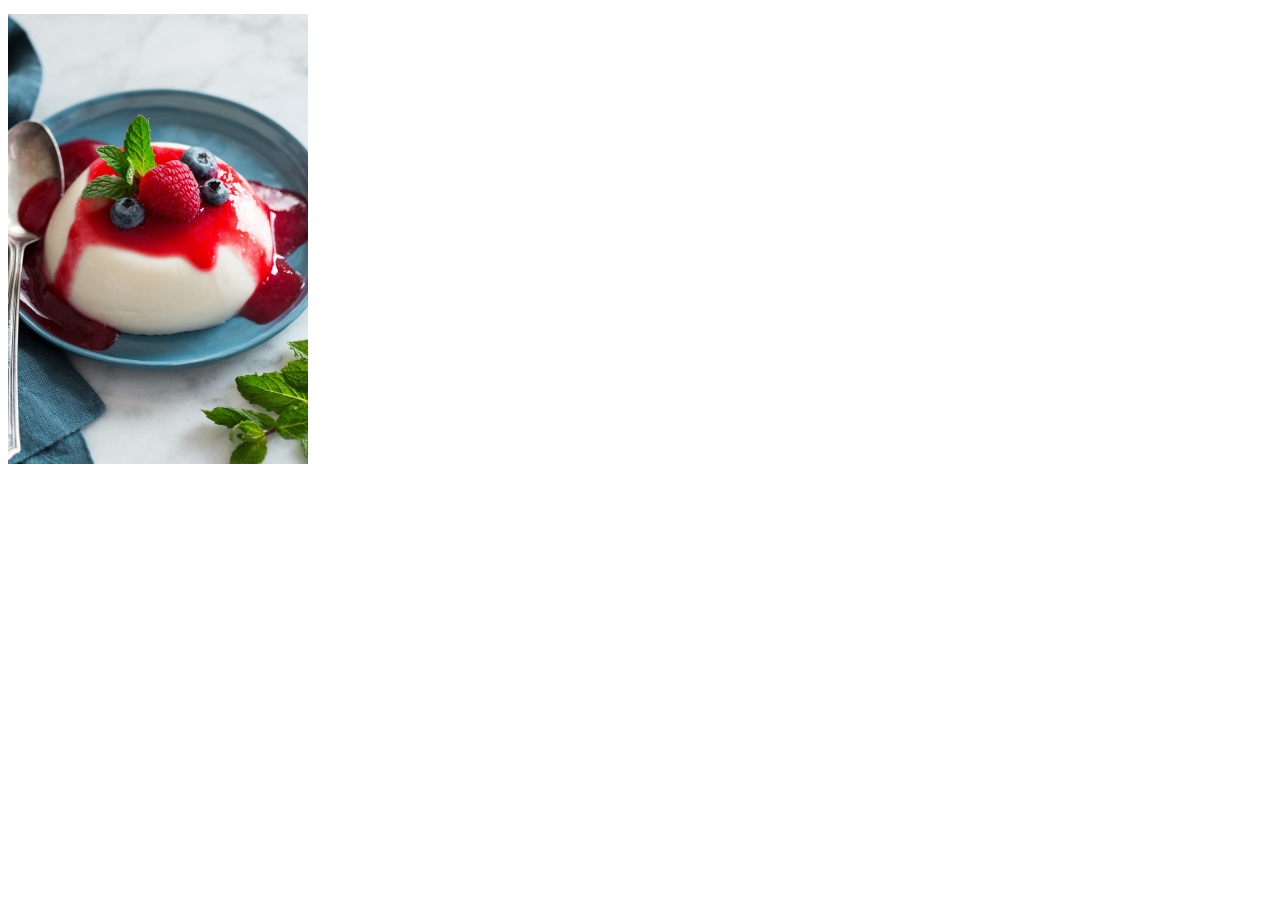
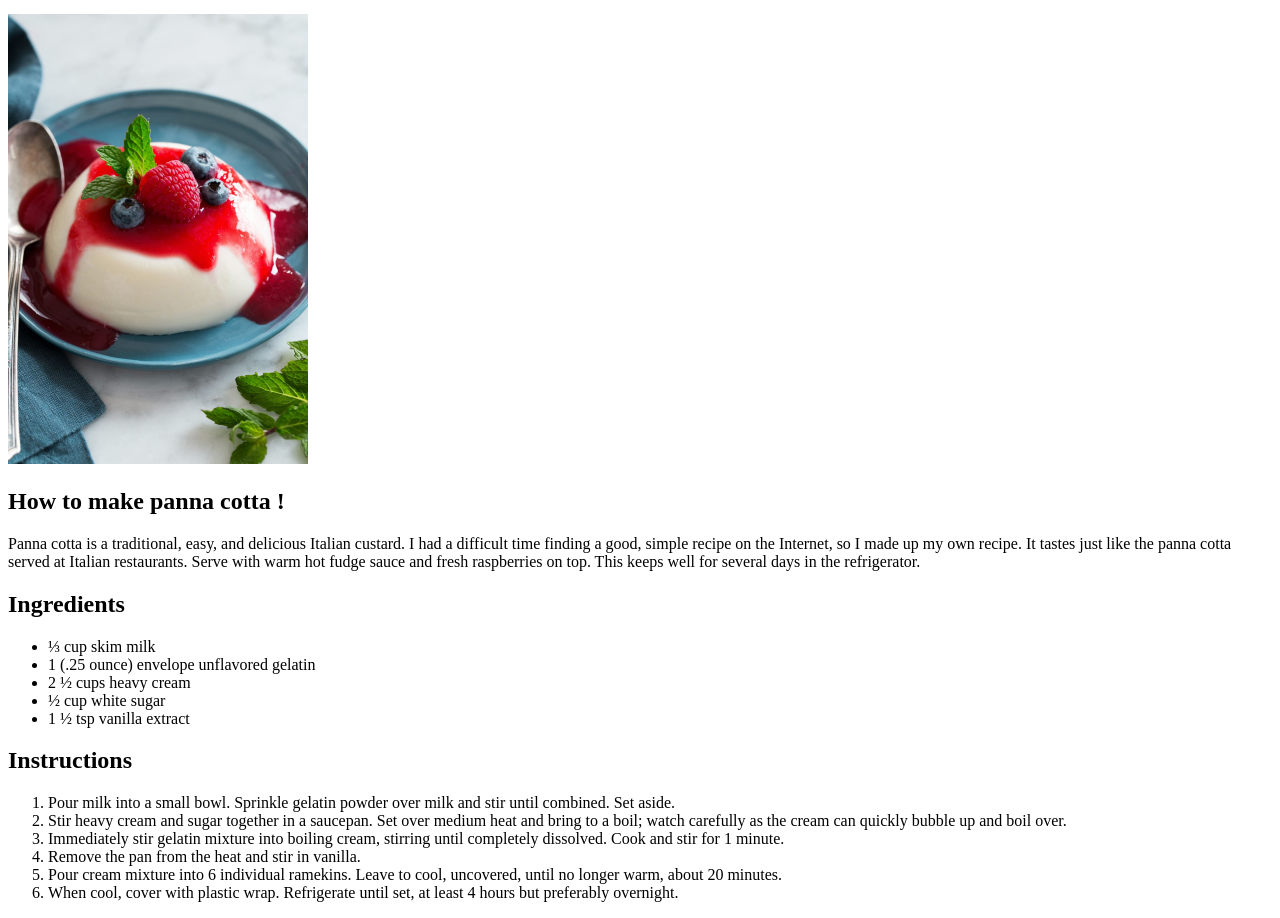
Before and after one commit to nokkay/odin-recipes, a plain HTML site: page recipes/panna-cotta.html in a window 1280 px wide. Shown: the part 100-1018 px from the top of the page. Before the commit the page ends 800 px from the top, so only its background shows below. Drawn offline with Linux system fonts and the light colour scheme.

Commit message:
Fill details in panna-cotta.html

```diff
--- a/recipes/panna-cotta.html
+++ b/recipes/panna-cotta.html
@@ -9,5 +9,32 @@
     <h1>Panna Cotta</h1>
     <p><a href="../index.html">Home...</a></p>
     <img src="../images/panna-cotta.jpg" alt="panna cotta" width="300">
+
+    <p>
+        <h2>How to make panna cotta !</h2>
+        Panna cotta is a traditional, easy, and delicious Italian custard. I had a difficult time finding a good, simple recipe on the Internet, so I made up my own recipe. It tastes just like the panna cotta served at Italian restaurants. Serve with warm hot fudge sauce and fresh raspberries on top. This keeps well for several days in the refrigerator.
+    </p>
+
+    <p>
+        <h2>Ingredients</h2>
+        <ul>
+            <li>⅓ cup skim milk</li>
+            <li>1 (.25 ounce) envelope unflavored gelatin</li>
+            <li>2 ½ cups heavy cream</li>
+            <li>½ cup white sugar</li>
+            <li>1 ½ tsp vanilla extract</li>
+        </ul>
+
+        <h2>Instructions</h2>
+        <ol>
+            <li>Pour milk into a small bowl. Sprinkle gelatin powder over milk and stir until combined. Set aside.</li>
+            <li>Stir heavy cream and sugar together in a saucepan. Set over medium heat and bring to a boil; watch carefully as the cream can quickly bubble up and boil over.</li>
+            <li>Immediately stir gelatin mixture into boiling cream, stirring until completely dissolved. Cook and stir for 1 minute.</li>
+            <li>Remove the pan from the heat and stir in vanilla.</li>
+            <li>Pour cream mixture into 6 individual ramekins. Leave to cool, uncovered, until no longer warm, about 20 minutes.</li>
+            <li>When cool, cover with plastic wrap. Refrigerate until set, at least 4 hours but preferably overnight.</li>
+        </ol>
+    </p>
+
 </body>
 </html>
```
Also changed, not shown: index.html (+1 -0 lines), recipes/cookie.html (+2 -0 lines).
